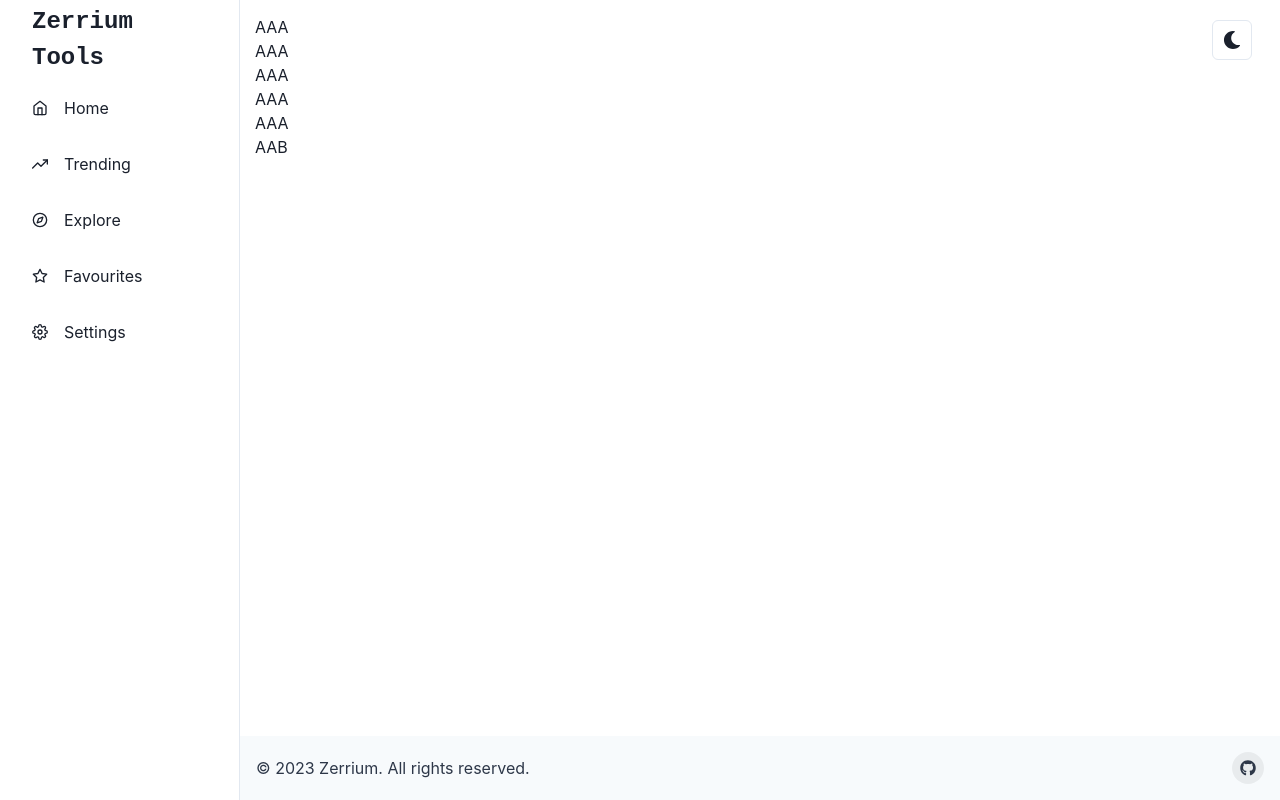
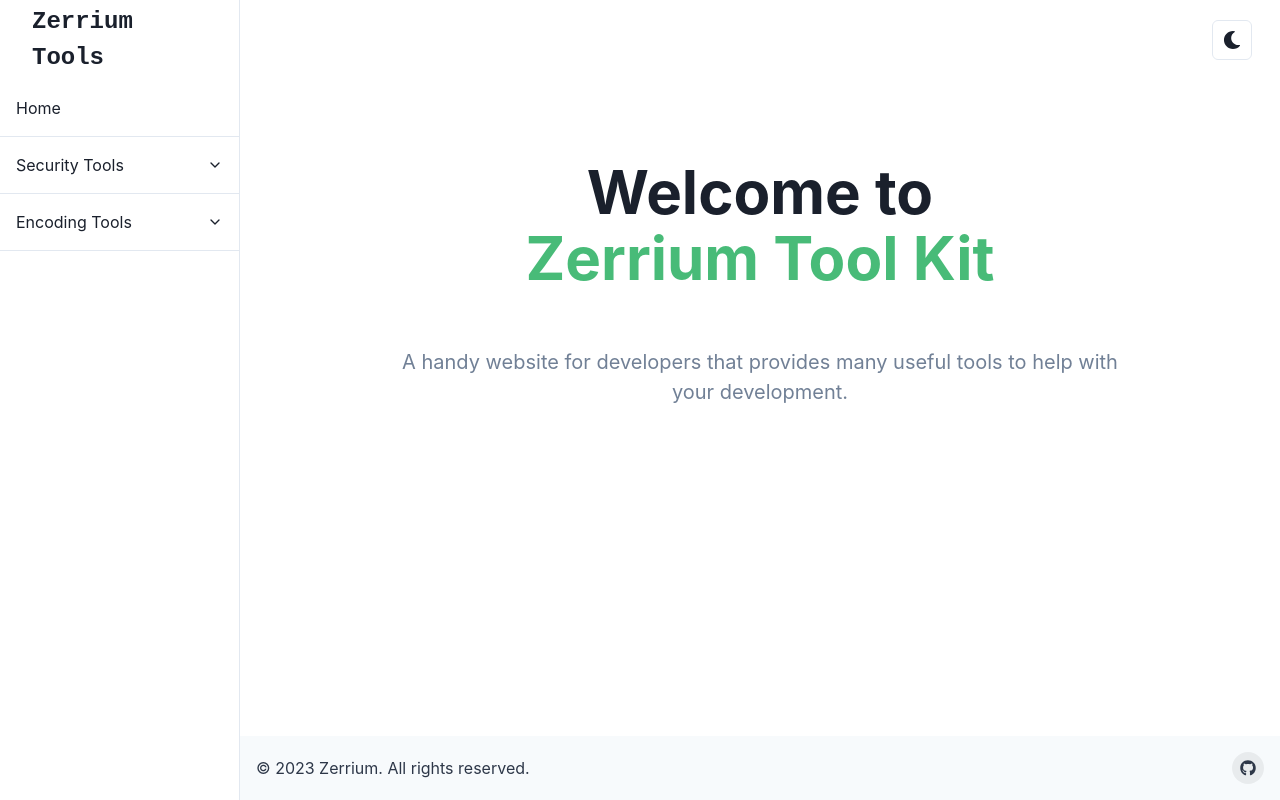
Before and after one commit to zerrium/zerrium-tools, a React (Create React App) app: page / in a window 1280 px wide. Built offline with nearby package versions, Linux system fonts and the light colour scheme.

Commit message:
Added landing page, edited sidebar

```diff
--- a/src/components/Page.tsx
+++ b/src/components/Page.tsx
@@ -1,5 +1,9 @@
 import React from 'react'
 import {
+  Accordion,
+  AccordionButton,
+  AccordionItem,
+  AccordionPanel,
   Box,
   BoxProps,
   ChakraProvider,
@@ -16,22 +20,22 @@ import {
   useDisclosure
 } from "@chakra-ui/react"
 import { ColorModeSwitcher } from "./ColorModeSwitcher"
-import { FiCompass, FiHome, FiMenu, FiSettings, FiStar, FiTrendingUp, } from 'react-icons/fi'
+import { FiChevronDown, FiMenu } from 'react-icons/fi'
 import { IconType } from 'react-icons'
 import { Footer } from "./Footer"
 
-interface LinkItemProps {
-  name: string
-  icon: IconType
-}
+// interface LinkItemProps {
+//   name: string
+//   icon: IconType
+// }
 
-const LinkItems: Array<LinkItemProps> = [
-  { name: 'Home', icon: FiHome },
-  { name: 'Trending', icon: FiTrendingUp },
-  { name: 'Explore', icon: FiCompass },
-  { name: 'Favourites', icon: FiStar },
-  { name: 'Settings', icon: FiSettings },
-]
+// const LinkItems: Array<LinkItemProps> = [
+//   { name: 'Home', icon: FiHome },
+//   { name: 'Trending', icon: FiTrendingUp },
+//   { name: 'Explore', icon: FiCompass },
+//   { name: 'Favourites', icon: FiStar },
+//   { name: 'Settings', icon: FiSettings },
+// ]
 
 const Page: React.FC<React.PropsWithChildren> = ({ children }) => {
   const { isOpen, onOpen, onClose } = useDisclosure()
@@ -51,12 +55,12 @@ const Page: React.FC<React.PropsWithChildren> = ({ children }) => {
           </DrawerContent>
         </Drawer>
         {/* mobilenav */}
-        <MobileNav display={{ base: 'flex', md: 'none' }} onOpen={onOpen}/>
+        <MobileNav display={{ base: 'flex', md: 'none' }} onOpen={onOpen} position="fixed" w="100%"/>
         <Box ml={{ base: 0, md: 60 }}>
-          <Box position="absolute" right="0" zIndex="9999" p="5" display={{ base: "none", md: "block" }}>
+          <Box position="fixed" right="0" zIndex="9999" p="5" display={{ base: "none", md: "block" }}>
             <ColorModeSwitcher/>
           </Box>
-          <Box p="15" pb="120">
+          <Box px="25" pb="120" pt={{ base: "100", md: "15"}}>
             {children}
           </Box>
           <Box position="fixed" bottom="0" left="0" right="0" ml={{ base: 0, md: 60 }}>
@@ -81,24 +85,77 @@ const SidebarContent = ({ onClose, ...rest }: SidebarProps) => {
       w={{ base: 'full', md: 60 }}
       pos="fixed"
       h="full"
-      {...rest}>
+      {...rest}
+      overflowY="scroll">
       <Flex h="20" alignItems="center" mx="8" justifyContent="space-between">
         <Text fontSize="2xl" fontFamily="monospace" fontWeight="bold">
           Zerrium Tools
         </Text>
         <CloseButton display={{ base: 'flex', md: 'none' }} onClick={onClose}/>
       </Flex>
-      {LinkItems.map((link) => (
-        <NavItem key={link.name} icon={link.icon}>
-          {link.name}
+      <Box>
+        <NavItem key="aaaa">
+          Home
         </NavItem>
-      ))}
+        <Accordion allowMultiple width="100%" maxW="lg" rounded="lg">
+          <AccordionItem>
+            <AccordionButton
+              display="flex"
+              alignItems="center"
+              justifyContent="space-between"
+              p={4}
+              _hover={{
+                bg: 'green.300',
+                color: 'white',
+              }}>
+              <Text fontSize="md">Security Tools</Text>
+              <Icon as={FiChevronDown}/>
+            </AccordionButton>
+            <AccordionPanel pb={4}>
+              <NavItem key="aaaa">
+                Hash Calculator
+              </NavItem>
+              <NavItem key="aaaa">
+                UUID Generator
+              </NavItem>
+            </AccordionPanel>
+          </AccordionItem>
+          <AccordionItem>
+            <AccordionButton
+              display="flex"
+              alignItems="center"
+              justifyContent="space-between"
+              p={4}
+              _hover={{
+                bg: 'green.300',
+                color: 'white',
+              }}>
+              <Text fontSize="md">Encoding Tools</Text>
+              <Icon as={FiChevronDown}/>
+            </AccordionButton>
+            <AccordionPanel pb={4}>
+              <NavItem key="aaaa">
+                URL Encoder
+              </NavItem>
+              <NavItem key="aaaa">
+                Text Encoder
+              </NavItem>
+              <NavItem key="aaaa">
+                Image Encoder
+              </NavItem>
+              <NavItem key="aaaa">
+                File Encoder
+              </NavItem>
+            </AccordionPanel>
+          </AccordionItem>
+        </Accordion>
+      </Box>
     </Box>
   )
 }
 
 interface NavItemProps extends FlexProps {
-  icon: IconType
+  icon?: IconType
   children: string | number
 }
 
@@ -112,12 +169,10 @@ const NavItem = ({ icon, children, ...rest }: NavItemProps) => {
       <Flex
         align="center"
         p="4"
-        mx="4"
-        borderRadius="lg"
         role="group"
         cursor="pointer"
         _hover={{
-          bg: 'cyan.400',
+          bg: 'green.300',
           color: 'white',
         }}
         {...rest}>
--- a/src/index.tsx
+++ b/src/index.tsx
@@ -3,7 +3,7 @@ import * as React from "react"
 import * as ReactDOM from "react-dom/client"
 import reportWebVitals from "./reportWebVitals"
 import * as serviceWorker from "./serviceWorker"
-import { Test } from "./pages/Test";
+import { Home } from "./pages/Home";
 
 
 const container = document.getElementById("root")
@@ -13,7 +13,7 @@ const root = ReactDOM.createRoot(container)
 root.render(
   <React.StrictMode>
     <ColorModeScript/>
-    <Test/>
+    <Home/>
   </React.StrictMode>,
 )
 
--- /dev/null
+++ b/src/pages/Home.tsx
@@ -0,0 +1,30 @@
+import Page from "../components/Page";
+import { Box, Container, Heading, Stack, Text } from "@chakra-ui/react";
+
+
+export function Home() {
+  return (
+    <Page>
+      <Container maxW={'3xl'}>
+        <Stack
+          as={Box}
+          textAlign={'center'}
+          spacing={{ base: 8, md: 14 }}
+          py={{ base: 20, md: 36 }}>
+          <Heading
+            fontWeight={700}
+            fontSize={{ base: '5xl', md: '6xl' }}
+            lineHeight={'110%'}>
+            Welcome to <br/>
+            <Text as={'span'} color={'green.400'}>
+              Zerrium Tool Kit
+            </Text>
+          </Heading>
+          <Text color={'gray.500'} fontSize="xl">
+            A handy website for developers that provides many useful tools to help with your development.
+          </Text>
+        </Stack>
+      </Container>
+    </Page>
+  )
+}
--- a/src/pages/Test.tsx
+++ /dev/null
@@ -1,15 +0,0 @@
-import Page from "../components/Page";
-import { Text } from "@chakra-ui/react";
-
-export function Test() {
-  return (
-    <Page>
-      <Text>AAA</Text>
-      <Text>AAA</Text>
-      <Text>AAA</Text>
-      <Text>AAA</Text>
-      <Text>AAA</Text>
-      <Text>AAB</Text>
-    </Page>
-  )
-}
```
Also changed, not shown: src/setupTests.ts (deleted, +0 -5 lines), src/test-utils.tsx (deleted, +0 -12 lines).
